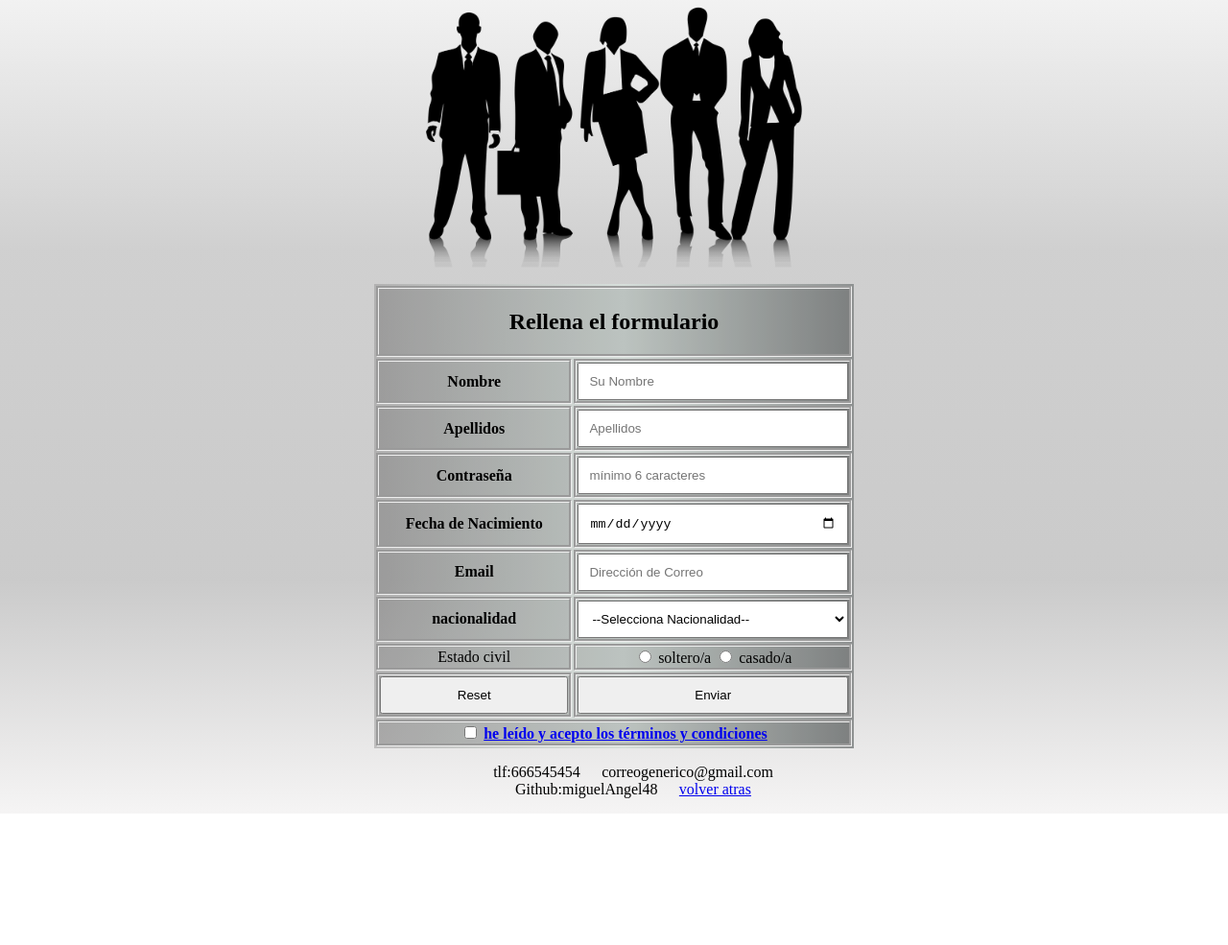
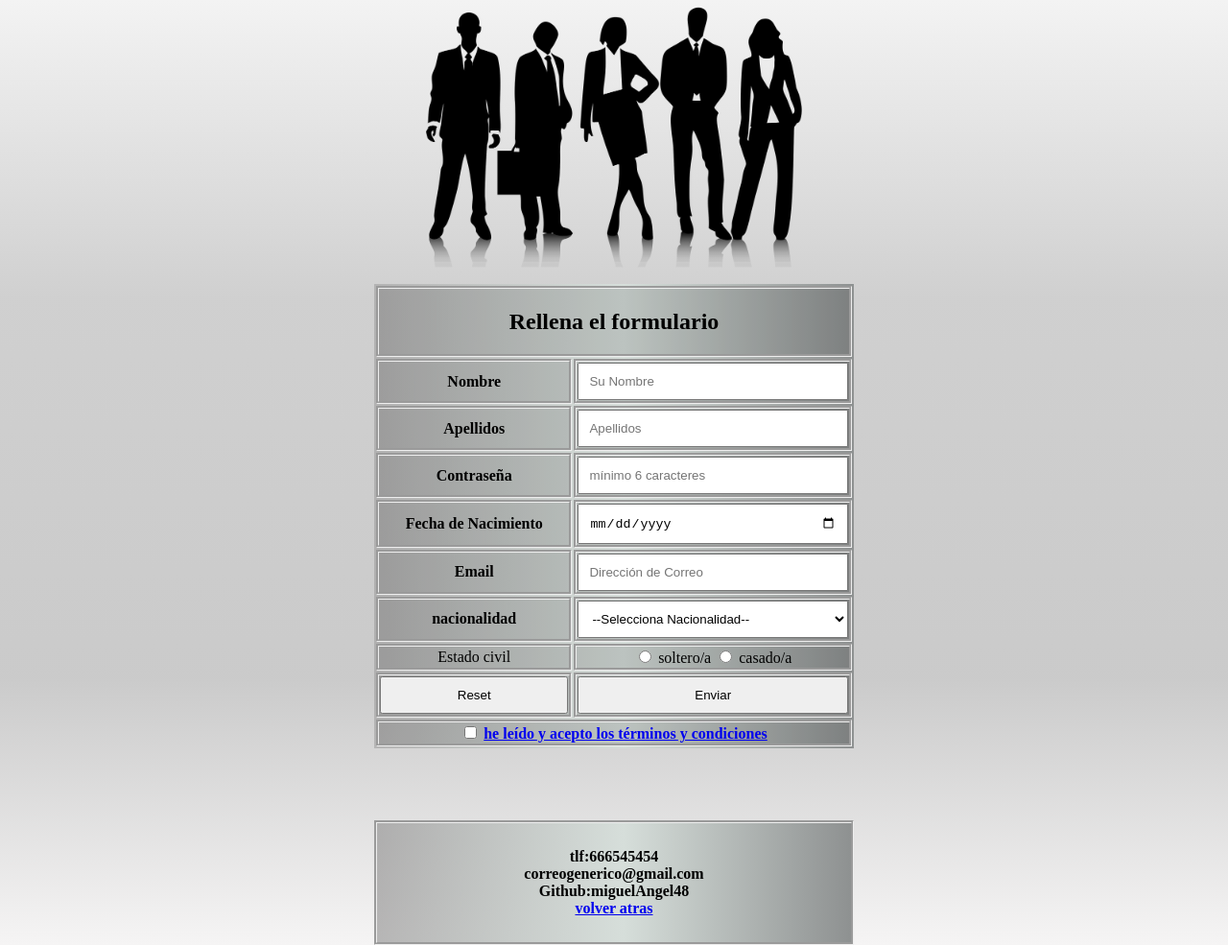
Before and after one commit to miguelAngel48/proyectoswebma, a plain HTML site: page formulario.html in a window 1280 px wide. Shown: the part 85-1070 px from the top of the page at 96% size. Before the commit the page ends 933 px from the top, so only its background shows below. Drawn offline with Linux system fonts and the light colour scheme.

Commit message:
Update style.css

```diff
--- a/css/style.css
+++ b/css/style.css
@@ -32,7 +32,7 @@ table {
 #tabla {
     background:linear-gradient(90deg, rgba(148,147,147,0.48503151260504207) 0%, rgba(214,222,218,1) 52%, rgba(142,145,145,1) 100%);
 }
-footer li {
+footer ul {
 
     padding: 2%;
     list-style: none;
@@ -40,7 +40,7 @@ footer li {
 
 
 }
-footer div {
+footer nav {
     margin-top: 15%;
     text-align: center;
     background:linear-gradient(90deg, rgba(148,147,147,0.48503151260504207) 0%, rgba(214,222,218,1) 52%, rgba(142,145,145,1) 100%);
@@ -50,5 +50,5 @@ footer div {
     display: grid;
     place-items:center;
     font-weight: bolder;
-    padding: 2%;
+
 }
```
